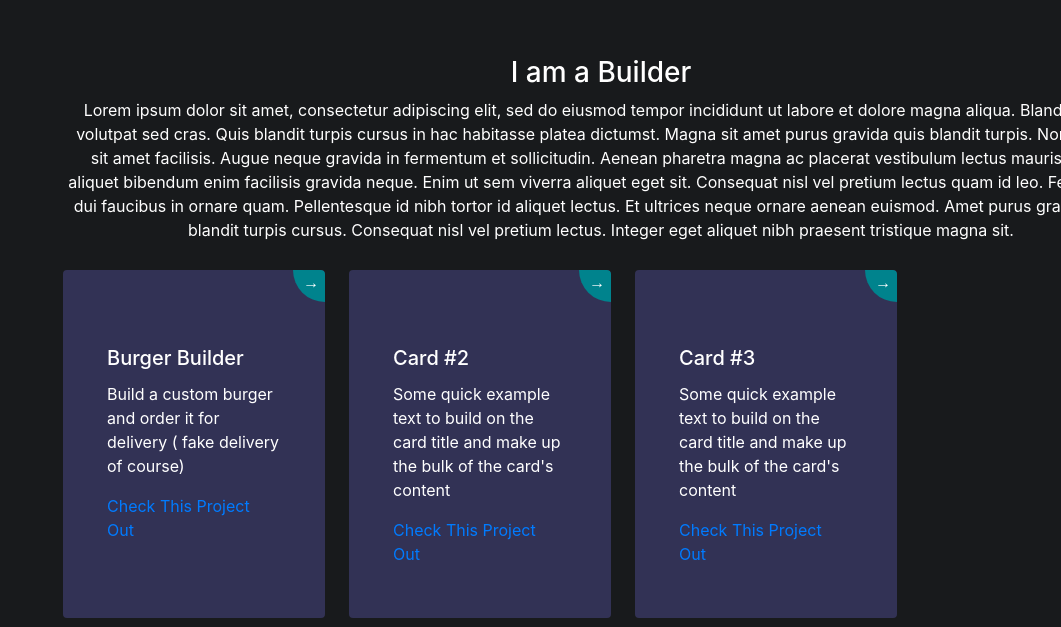
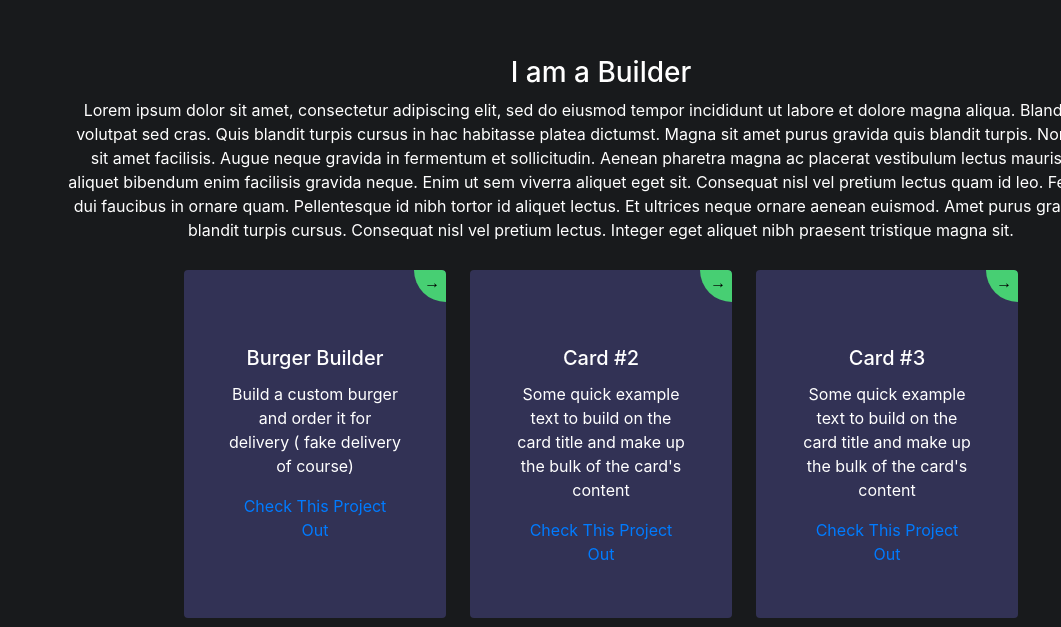
Before and after one commit to MisterRK/freeCodeCamp-Portfolio, a website: page index.html in a window 1280 px wide. Shown: the part 814-1441 px from the top of the page, without its empty margins (219-1280 px from the left). Drawn offline with nearby package versions, Linux system fonts and the light colour scheme.

Commit message:
Work on Project styling. Link buttons

```diff
--- a/css/scss/styles.scss
+++ b/css/scss/styles.scss
@@ -136,6 +136,16 @@ body {
 	align-items: center;
 	text-align: center;
 }
+
+#projects {
+	display: flex;
+	width: 100%;
+	margin: auto;
+	align-items: center;
+	text-align: center;
+	justify-content: space-evenly;
+}
+
 .card-title,
 .card-text,
 .section-header,
@@ -159,8 +169,8 @@ body {
 .go-arrow {
 	margin-top: -4px;
 	margin-right: -4px;
-	color: white;
-	font-family: courier, sans;
+	color: black;
+	font-family: courier, sans-serif;
 }
 
 .go-corner {
@@ -173,7 +183,7 @@ body {
 	overflow: hidden;
 	top: 0;
 	right: 0;
-	background-color: #00838d;
+	background-color: #47CF73;
 	border-radius: 0 4px 0 32px;
 }
 
```
Also changed, not shown: css/scss/styles.css, 1 other file.
